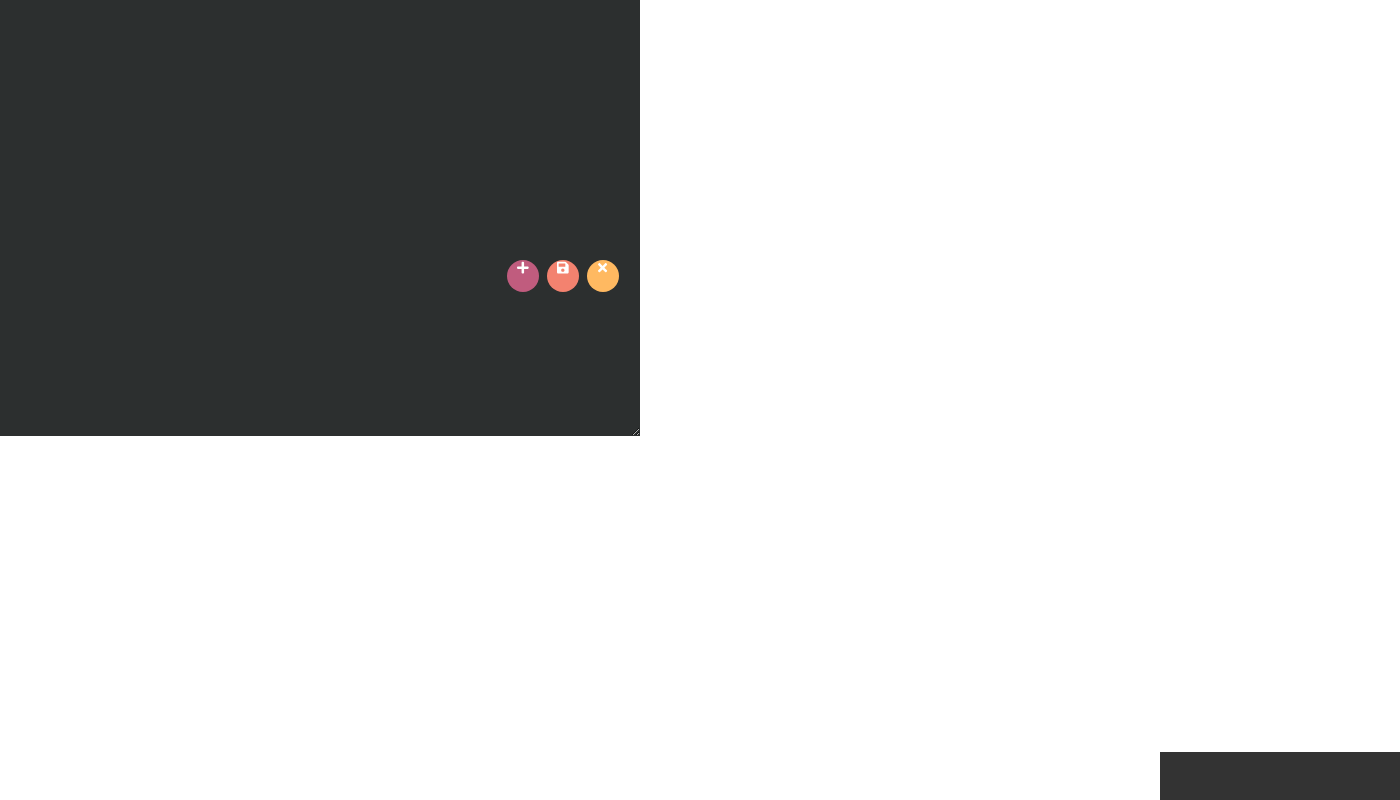
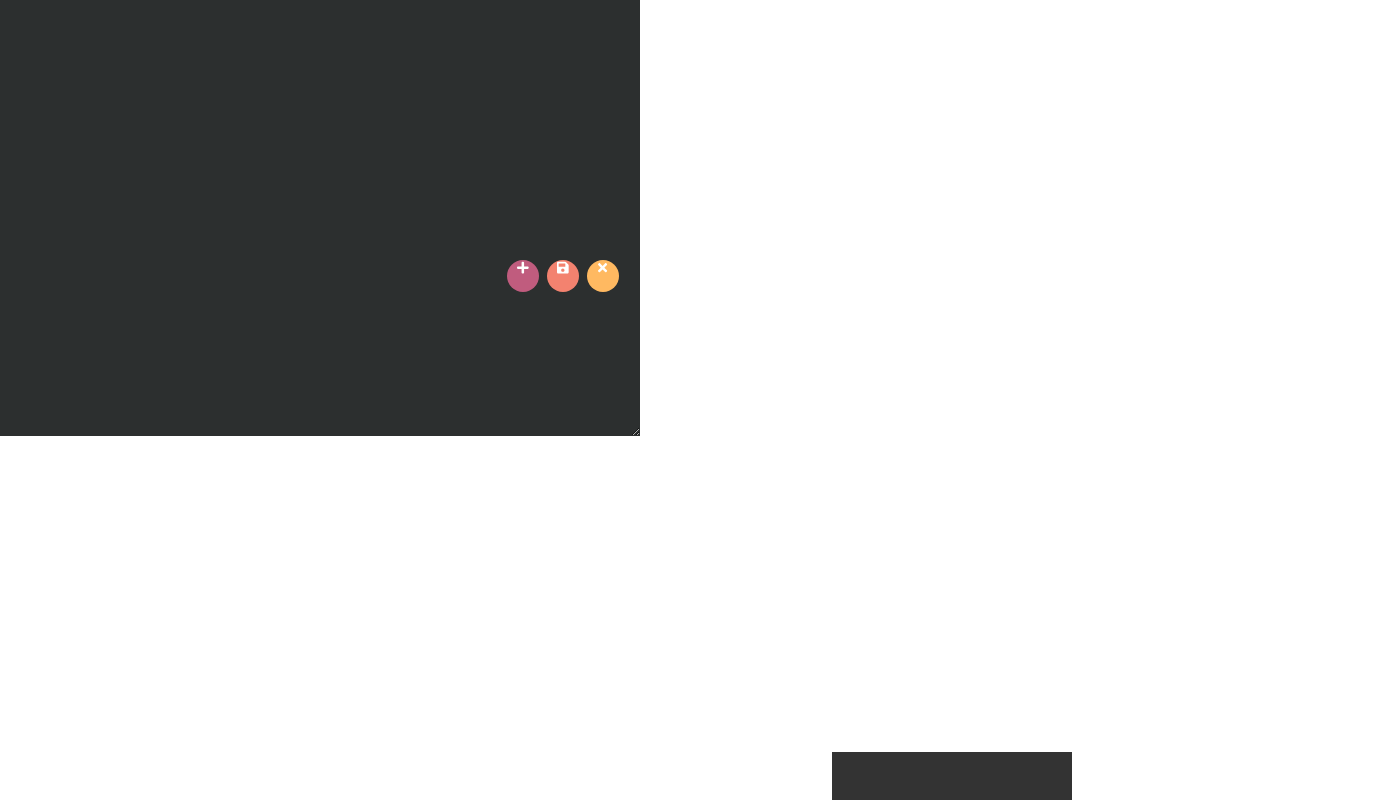
Before and after one commit to natth42/markdown-study-project, a React (Create React App) app: page / in a window 1280 px wide. Shown: the part 500-1300 px from the top of the page, 1400 px wide, since content can reach past the window. After the commit the page ends 940 px from the top, so only its background shows below. Built offline with nearby package versions, Linux system fonts and the light colour scheme.

Commit message:
adjust alert message position

```diff
--- a/src/App.css
+++ b/src/App.css
@@ -118,8 +118,9 @@ body {
   transform: translateY(500px);
   z-index: -1;
   transition: transform 800ms cubic-bezier(0.68, -0.55, 0.27, 1.55);
-  position: absolute;
+  position: fixed;
   bottom: 0;
+  left: 65%;
 }
 
 .container {
```
